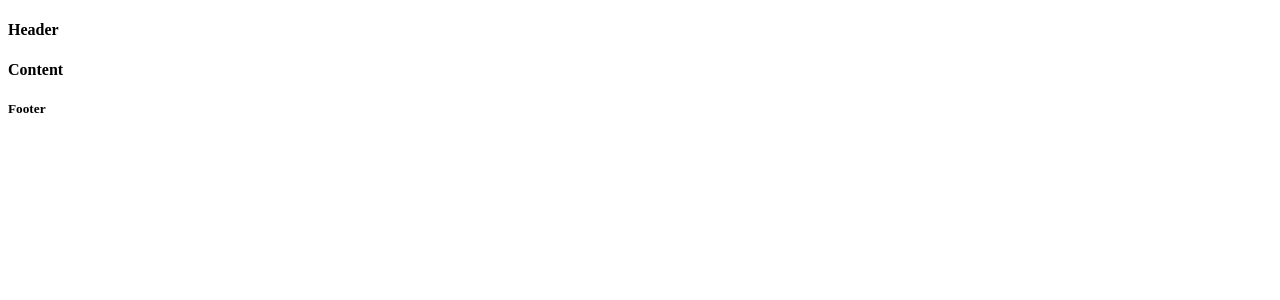
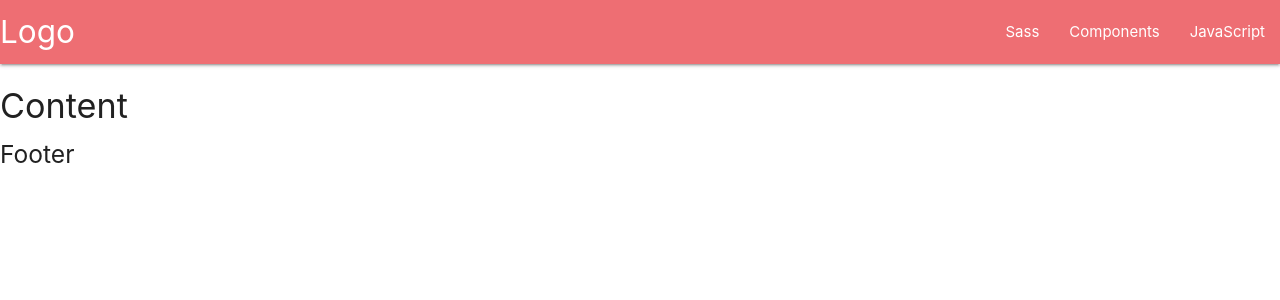
Before and after one commit to AndreLuizGomesPereira/browserify, a Vue app: page / in a window 1280 px wide. Shown: the top 300 px of the page. Built offline with nearby package versions, Linux system fonts and the light colour scheme.

Commit message:
Alterando o cabeçalho apos a inclusão Materialize

```diff
--- a/index.html
+++ b/index.html
@@ -1,11 +1,16 @@
 <!DOCTYPE html>
-<html lang="en">
+<html lang="pt-BR">
   <head>
     <meta charset="utf-8">
+    <meta name="viewport" content="width=device-width, initial-scale=1.0" />
     <title>Browserify</title>
+    <link href="http://fonts.googleapis.com/icon?family=Material+Icons" rel="stylesheet">
+    <link type="text/css" rel="stylesheet" href="node_modules/materialize-css/dist/css/materialize.min.css"  media="screen,projection"/>
   </head>
   <body>
     <div id="app"></div>
+    <script src="node_modules/jquery/dist/jquery.min.js"></script>
+    <script src="node_modules/materialize-css/dist/js/materialize.min.js"></script>
     <script src="dist/build.js"></script>
   </body>
 </html>
--- a/package.json
+++ b/package.json
@@ -10,6 +10,8 @@
     "build": "cross-env NODE_ENV=production browserify -g envify src/main.js | uglifyjs -c warnings=false -m > dist/build.js"
   },
   "dependencies": {
+    "jquery": "^3.6.0",
+    "materialize-css": "^1.0.0",
     "vue": "^2.0.1"
   },
   "devDependencies": {
--- a/src/App.vue
+++ b/src/App.vue
@@ -12,5 +12,6 @@ import AppContent from "./layout/AppContent.vue";
 import AppFooter from "./layout/AppFooter.vue";
 export default {
   components: { AppHeader, AppContent, AppFooter },
+
 };
 </script>
--- a/src/layout/AppHeader.vue
+++ b/src/layout/AppHeader.vue
@@ -1,5 +1,14 @@
 <template>
-    <h4>Header</h4>
+   <nav>
+       <div class="nav-wrapper">
+           <a href="#" class="brand-logo">Logo</a>
+           <ul id="nav-mobile" class="right hide-on-med-and-down">
+               <li><a href="sass.html">Sass</a></li>
+               <li><a href="badges.html">Components</a></li>
+                <li><a href="collapsible.html">JavaScript</a></li>
+           </ul>
+       </div>
+   </nav>
 </template>
 <script>
 export default {
```
Also changed, not shown: 1 other file (tests, documents, lock files or other folders).
